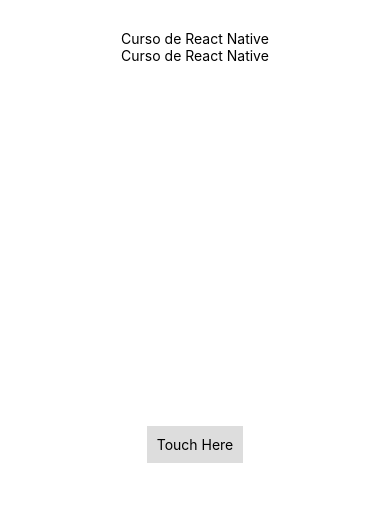
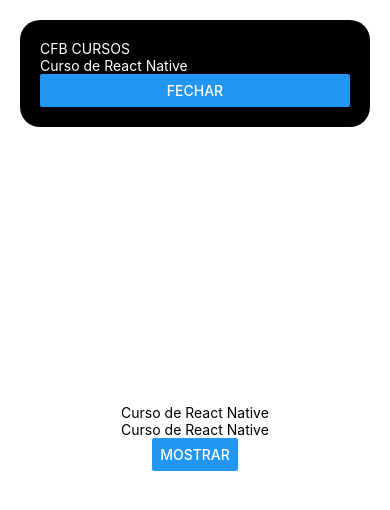
Before and after one commit to renatorobot/app, a React Native app: screen / in a window 390 px wide. Shown: the top 510 px of the page. Built offline with nearby package versions, Linux system fonts and the light colour scheme.

Commit message:
Componente Modal

```diff
--- a/App.js
+++ b/App.js
@@ -9,7 +9,7 @@
 import React, {useState} from 'react';
 import {StyleSheet, Text, View, Button, SafeAreaView} from 'react-native';
 import Estilos from './estilos/Estilos.js';
-import Toque from './componentes/Toque'
+import Modal from './componentes/Modal'
 
 
 export default function App1(){
@@ -20,7 +20,7 @@
 
       <Text>Curso de React Native</Text>
       <Text>Curso de React Native</Text>
-      <Toque/>
+      <Modal/>
 
     </SafeAreaView>
 
--- /dev/null
+++ b/componentes/Modal.js
@@ -0,0 +1,65 @@
+import React, { useState } from "react";
+import { StyleSheet, Text, Button, View, Modal} from "react-native";
+
+export default function (){
+
+    const [visivel, setVisivel] = useState(true)
+
+    return(
+
+        <View>
+            <Modal
+
+                animationType="fade"
+                transparent={true}
+                visible={visivel}
+                style={{}}
+
+
+            >
+                <View style={estilos.modal}>
+                     <Text style={estilos.textoModal}>CFB CURSOS </Text>
+                     <Text style={estilos.textoModal}>Curso de React Native</Text>
+                     <Button
+
+                     title="Fechar"
+                     onPress={()=>setVisivel(false)}
+
+                     >
+
+                     </Button>
+                </View>
+            </Modal>
+            <Button
+                title="Mostrar"
+                onPress={()=>setVisivel(true)}
+
+                >
+
+            </Button>
+        </View>
+
+    )
+
+}
+
+
+const estilos=StyleSheet.create({
+
+    modal: {
+
+        backgroundColor: "#000",
+        margin: 20,
+        padding: 20,
+        borderRadius: 20,
+        elevation: 10
+
+    },
+
+    textoModal:{
+
+        color: "#fff"
+
+    }
+
+})
```
